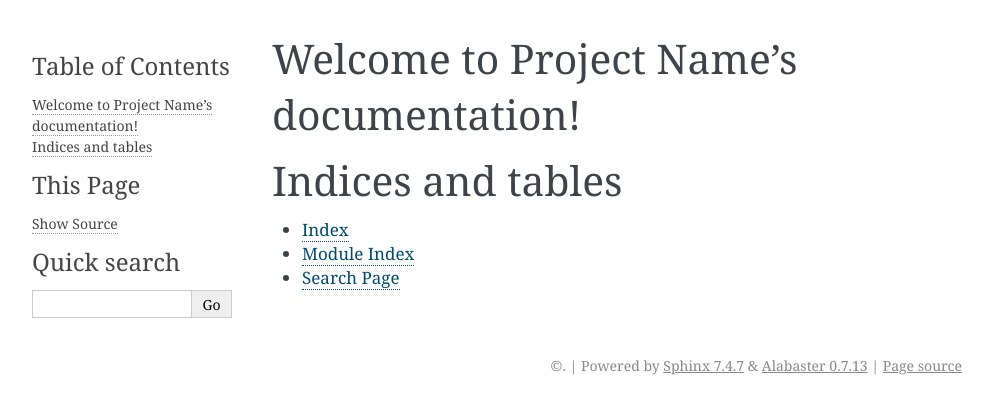
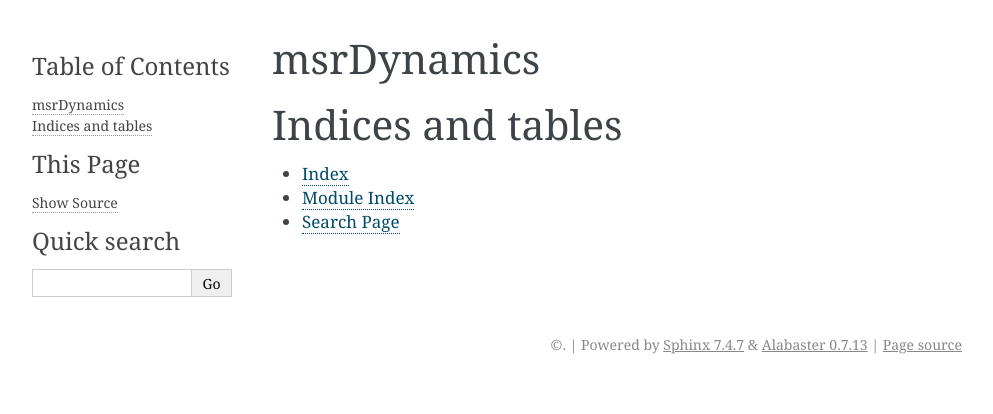
Before and after one commit to LukeLabrie/msrDynamics, a Sphinx documentation site: the page built from docs/index.rst, in a window 1280 px wide. Shown: the top 414 px of the page, without its empty margins (148-1141 px from the left). Built offline with Sphinx 7.4.7, drawn with Linux system fonts in a browser that asks for light colours; pages that are not in the unit, such as notebooks, are missing from menus.

Commit message:
update docs

```diff
--- a/docs/index.rst
+++ b/docs/index.rst
@@ -3,7 +3,7 @@
    You can adapt this file completely to your liking, but it should at least
    contain the root `toctree` directive.
 
-Welcome to Project Name's documentation!
+msrDynamics
 =========================================
 
 .. toctree::
```
